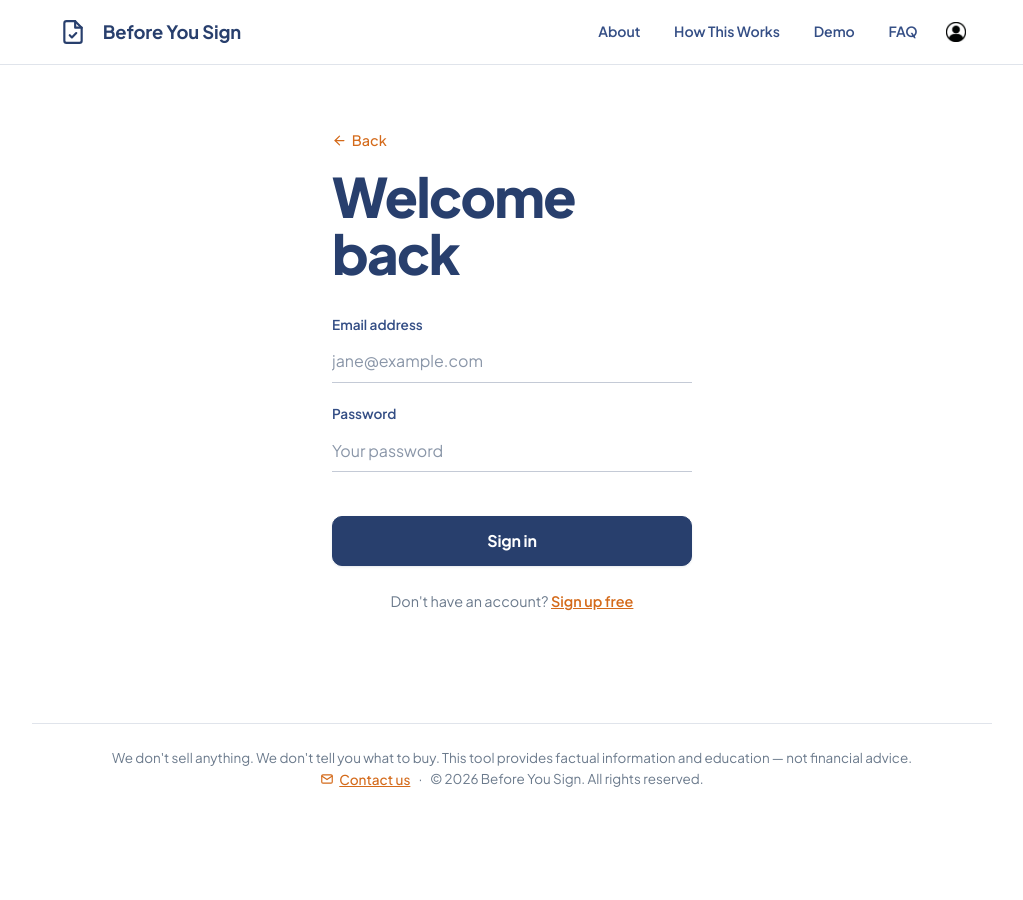
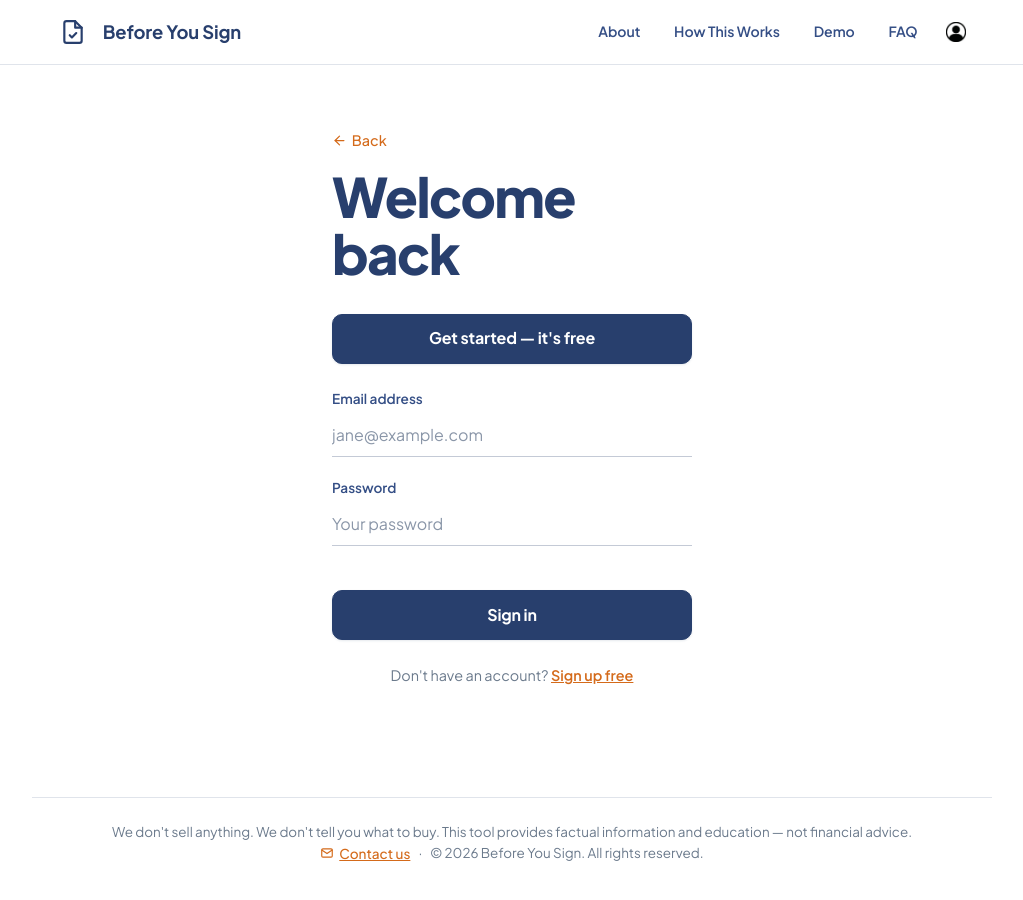
Before and after one commit to junhaochoo/Before-you-, a Next.js app in the folder apps/web/: page /login in a window 1280 px wide. Shown: the top 900 px of the page, without its empty margins (128-1151 px from the left). Before the commit the page ends 830 px from the top, so only its background shows below. Built offline with nearby package versions, Linux system fonts and the light colour scheme.

Commit message:
feat(login): add Get started CTA button

```diff
--- a/apps/web/app/login/page.tsx
+++ b/apps/web/app/login/page.tsx
@@ -32,6 +32,21 @@ export default function LoginPage() {
       <h1 style={{ marginTop: "0.5rem", marginBottom: "2rem" }}>
         {isSignUp ? "Create account" : "Welcome back"}
       </h1>
+
+      {!isSignUp && (
+        <button
+          type="button"
+          onClick={() => setIsSignUp(true)}
+          className="btn"
+          style={{
+            width: "100%",
+            justifyContent: "center",
+            marginBottom: "1.5rem",
+          }}
+        >
+          Get started — it's free
+        </button>
+      )}
 
       <form onSubmit={handleSubmit}>
         {isSignUp && (
```
